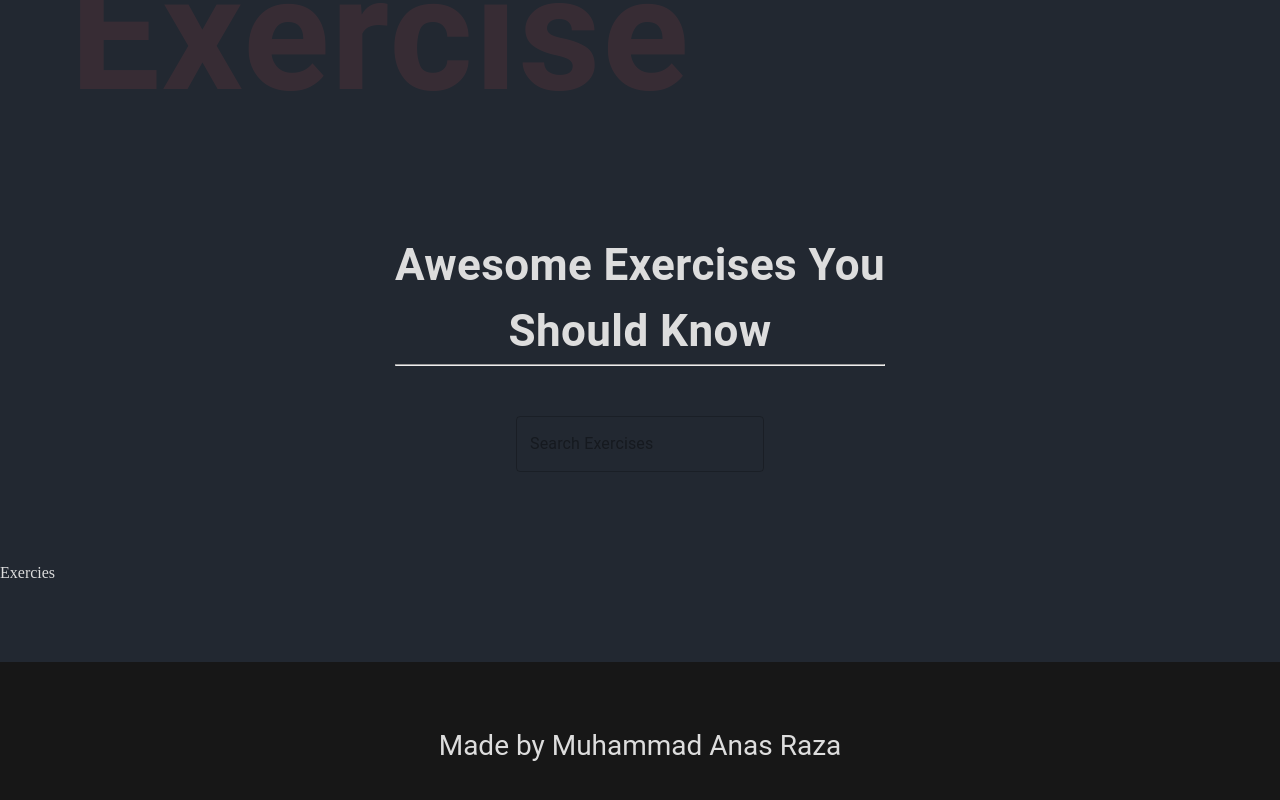
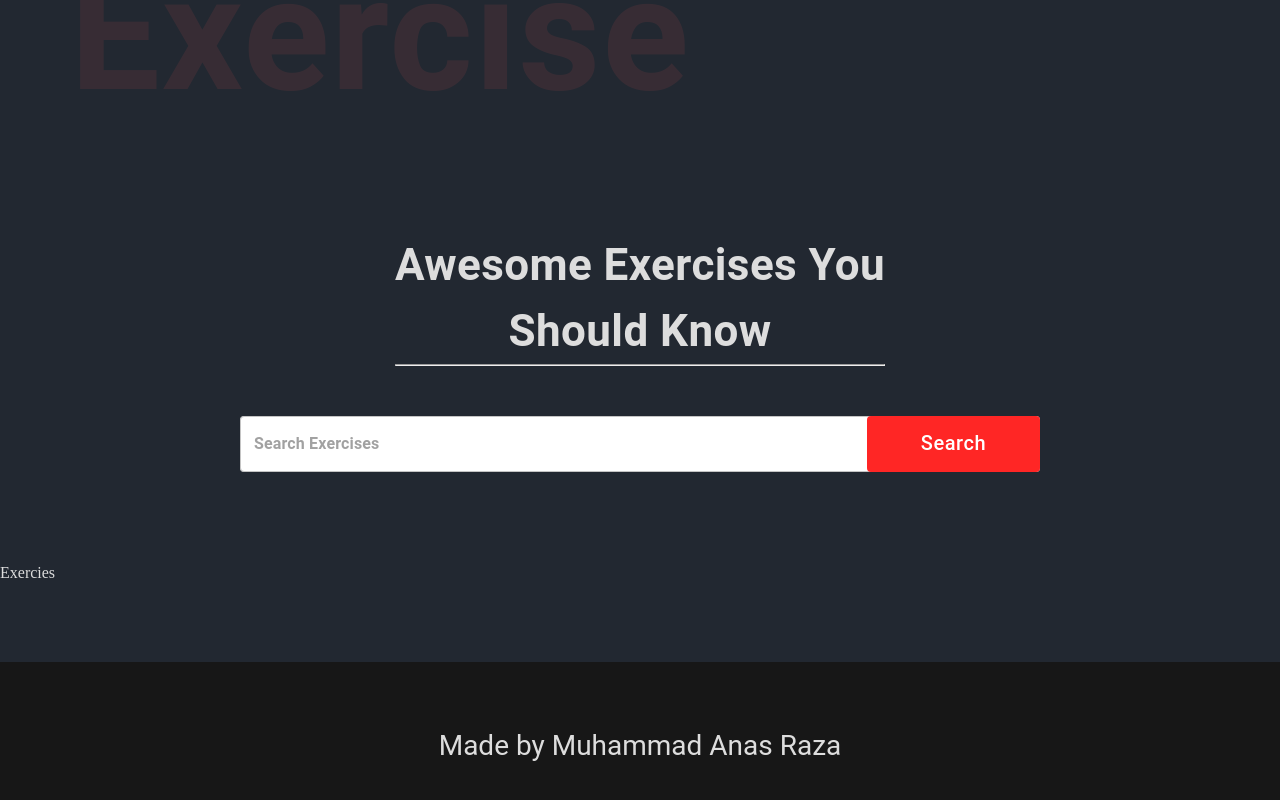
Before and after one commit to anasraza524/Gym-web, a React (Create React App) app: page / in a window 1280 px wide. Shown: the part 988-1788 px from the top of the page. Built offline with nearby package versions, Linux system fonts and the light colour scheme.

Commit message:
searchExercies

```diff
--- a/src/App.css
+++ b/src/App.css
@@ -72,7 +72,11 @@ body{
   width: 729px;
   height: 742px;
 }
-
+@media screen and (max-width: 320px) {
+  .hero-banner-img {
+    opacity: 0.1;
+  }
+}
 .hero-banner-img{
   position: absolute;
   right: 10px;
--- a/src/components/SearchExercies.jsx
+++ b/src/components/SearchExercies.jsx
@@ -11,6 +11,16 @@ const SearchExercies = () => {
 </Typography>
 <Box position='relative'mt='50px' mb='72px'>
 <TextField
+sx={{
+  input:{
+    fontWeight:'700'
+    ,border:'none'
+    ,borderRadius:'4px'
+  },
+  width:{lg:'800px', xs:'350px'},
+  backgroundColor:'#fff',
+  borderRadius:'4px'
+}}
 height='76px'
 value=''
 onChange={(e)=>{}}
@@ -19,6 +29,10 @@ placeholder='Search Exercises'
 >
 
 </TextField>
+<Button className="search-btn"
+ sx={{ bgcolor: '#FF2625', color: '#fff', textTransform: 'none', width: { lg: '173px', xs: '80px' }, height: '56px', position: 'absolute', right: '0px', fontSize: { lg: '20px', xs: '14px' } }} >
+          Search
+        </Button>
 </Box>
     </Stack>
 
```
